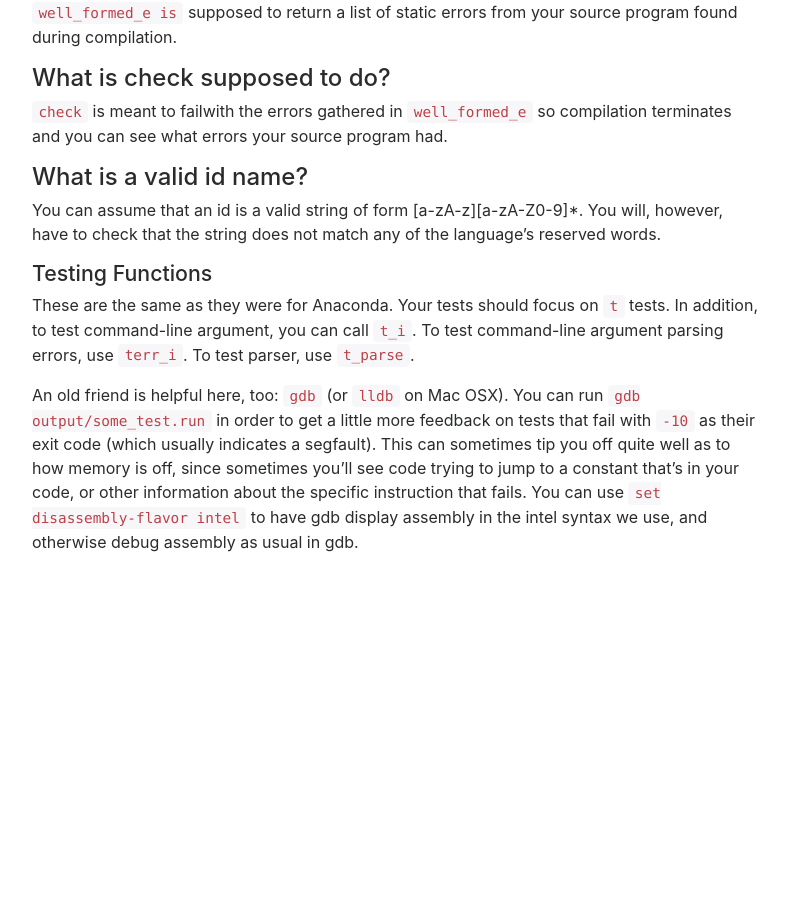
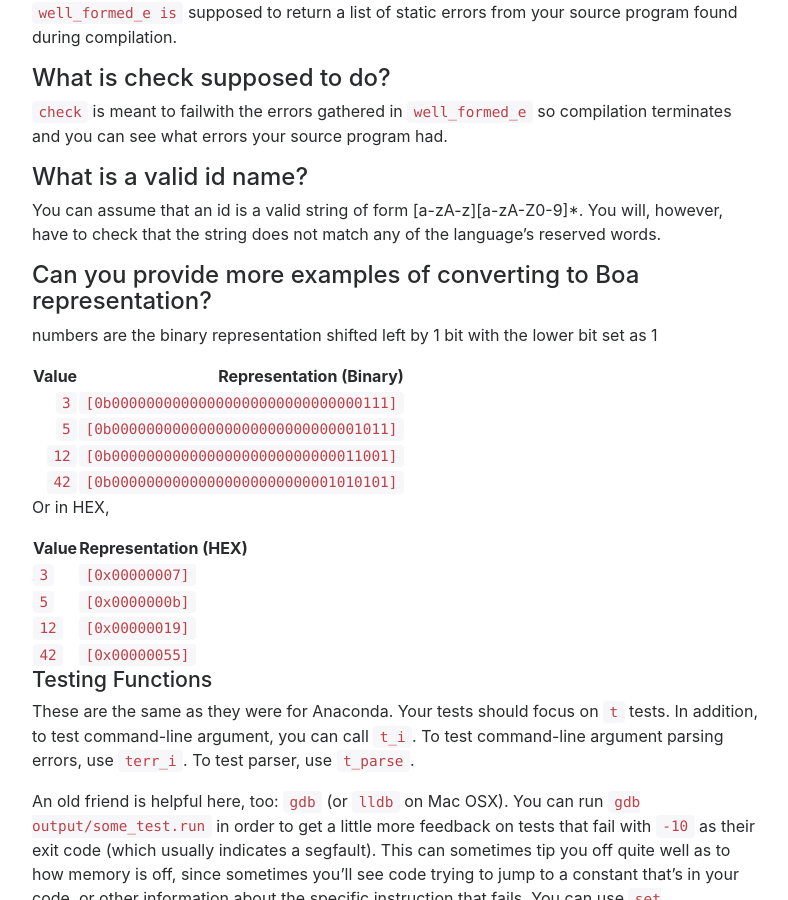
Before and after one commit to ucsd-cse131-s18/ucsd-cse131-s18.github.io, a Jekyll site: the page built from pa2/index.md, in a window 1280 px wide and 900 px high, scrolled down 7752 px. Shown: the whole window, without its empty margins (243-1031 px from the left). Built offline with Jekyll 4.4.1, drawn with Linux system fonts in a browser that asks for light colours; nearby versions of some CDN libraries; before the commit the page ends 8322 px from its top, so only the background shows below that.

Commit message:
updated FAQ

```diff
--- a/pa2/index.md
+++ b/pa2/index.md
@@ -386,6 +386,25 @@ Otherwise print the value in using this printf format `Unknown value: %#010x\n`.
 #### What is a valid id name?
 You can assume that an id is a valid string of form [a-zA-z][a-zA-Z0-9]*. You will, however, have to check that the string does not match any of the language's reserved words.
 
+#### Can you provide more examples of converting to Boa representation?
+numbers are the binary representation shifted left by 1 bit with the lower bit set as 1
+
+|    Value |               Representation (Binary) |
+|---------:|--------------------------------------:|
+|       `3`| `[0b00000000000000000000000000000111]`|
+|       `5`| `[0b00000000000000000000000000001011]`|
+|      `12`| `[0b00000000000000000000000000011001]`|
+|      `42`| `[0b00000000000000000000000001010101]`|
+
+Or in HEX,
+
+|    Value |   Representation (HEX) |
+|----------|-------------------------
+|       `3`|          `[0x00000007]`|
+|       `5`|          `[0x0000000b]`|
+|      `12`|          `[0x00000019]`|
+|      `42`|          `[0x00000055]`|
+
 ### Testing Functions
 
 These are the same as they were for Anaconda.  Your tests should
```
